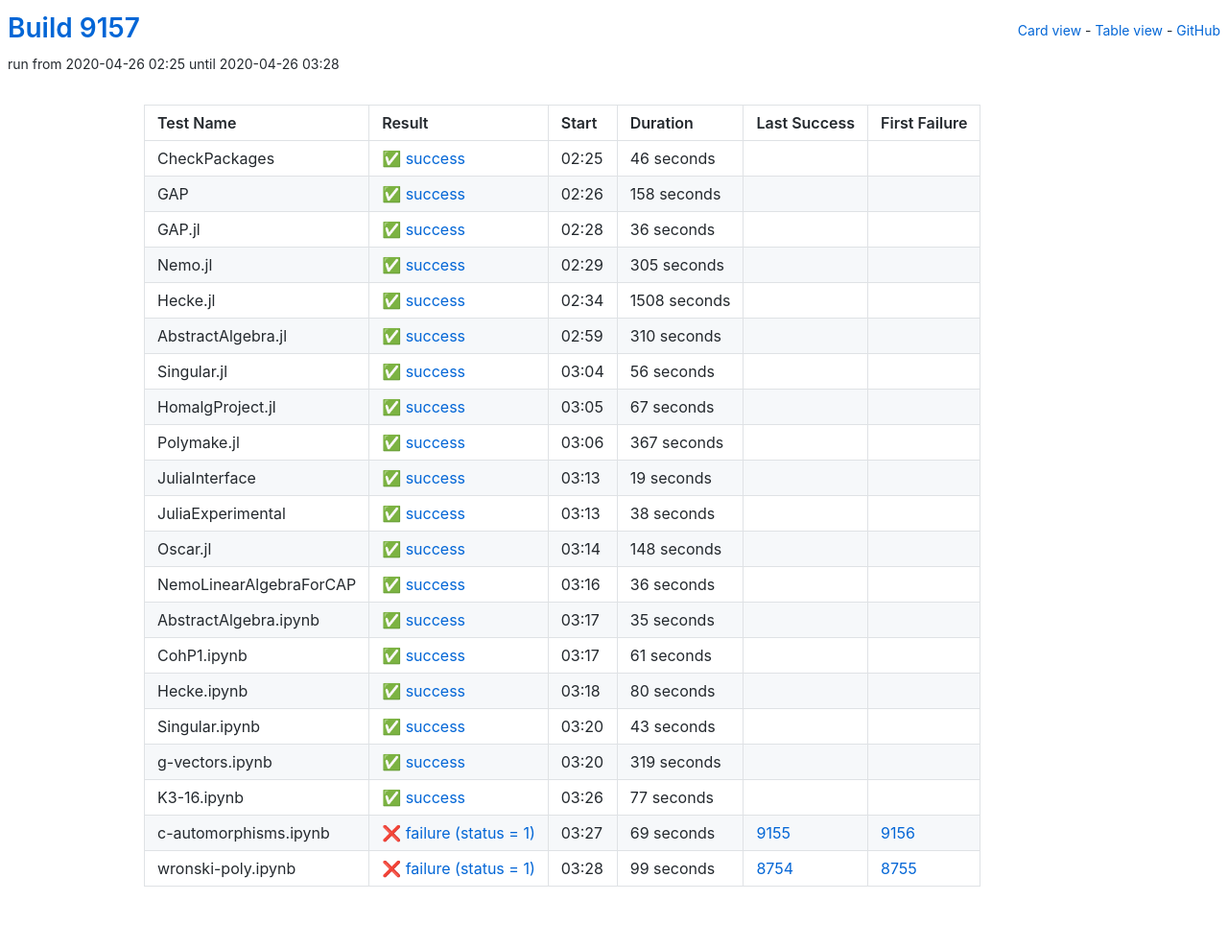
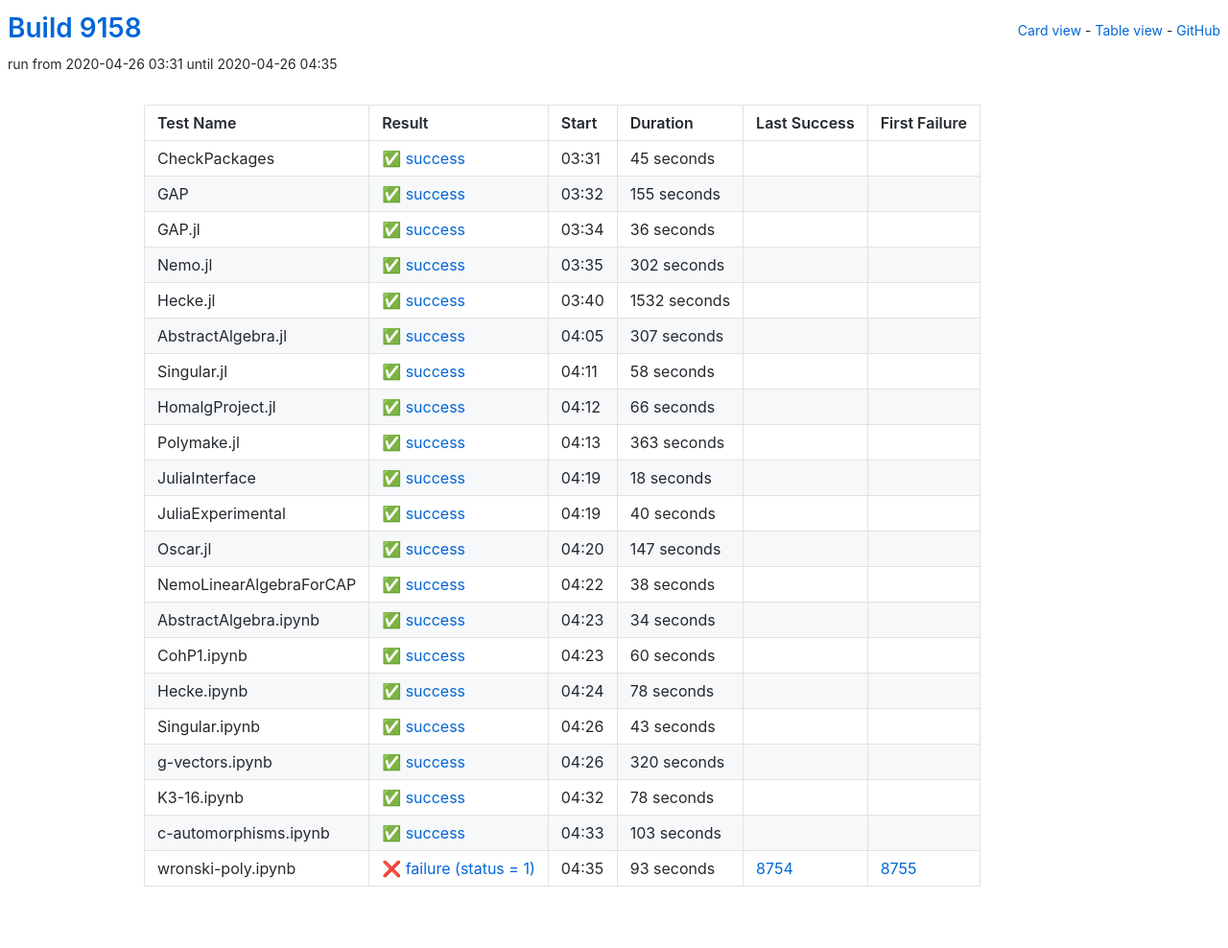
Before and after one commit to oscar-system/oscar-ci-status, a Jekyll site: the page built from table.html, in a window 1280 px wide. Shown: the whole page at 96% size. Built offline with Jekyll 4.4.1, drawn with Linux system fonts in a browser that asks for light colours.

Commit message:
Build 9158

```diff
--- a/_data/ci.yml
+++ b/_data/ci.yml
@@ -1,27 +1,27 @@
-build: 9157
-build_url: https://oscarci.mathematik.uni-kl.de/job/oscar/9157/
+build: 9158
+build_url: https://oscarci.mathematik.uni-kl.de/job/oscar/9158/
 job: oscar
 tests:
-- duration: 46
+- duration: 45
   exitcode: 0
   first_failure: false
   first_failure_url: null
   last_success: false
   last_success_url: null
-  log: https://oscarci.mathematik.uni-kl.de/job/oscar/9157/artifact/logs/build-9157/CheckPackages.log
+  log: https://oscarci.mathematik.uni-kl.de/job/oscar/9158/artifact/logs/build-9158/CheckPackages.log
   name: CheckPackages
-  start: 2020-04-26 02:25
+  start: 2020-04-26 03:31
   status: success
   success: true
-- duration: 158
+- duration: 155
   exitcode: 0
   first_failure: false
   first_failure_url: null
   last_success: false
   last_success_url: null
-  log: https://oscarci.mathematik.uni-kl.de/job/oscar/9157/artifact/logs/build-9157/GAP.log
+  log: https://oscarci.mathematik.uni-kl.de/job/oscar/9158/artifact/logs/build-9158/GAP.log
   name: GAP
-  start: 2020-04-26 02:26
+  start: 2020-04-26 03:32
   status: success
   success: true
 - duration: 36
@@ -30,86 +30,108 @@ tests:
   first_failure_url: null
   last_success: false
   last_success_url: null
-  log: https://oscarci.mathematik.uni-kl.de/job/oscar/9157/artifact/logs/build-9157/GAP.jl.log
+  log: https://oscarci.mathematik.uni-kl.de/job/oscar/9158/artifact/logs/build-9158/GAP.jl.log
   name: GAP.jl
-  start: 2020-04-26 02:28
+  start: 2020-04-26 03:34
   status: success
   success: true
-- duration: 305
+- duration: 302
   exitcode: 0
   first_failure: false
   first_failure_url: null
   last_success: false
   last_success_url: null
-  log: https://oscarci.mathematik.uni-kl.de/job/oscar/9157/artifact/logs/build-9157/Nemo.jl.log
+  log: https://oscarci.mathematik.uni-kl.de/job/oscar/9158/artifact/logs/build-9158/Nemo.jl.log
   name: Nemo.jl
-  start: 2020-04-26 02:29
+  start: 2020-04-26 03:35
   status: success
   success: true
-- duration: 1508
+- duration: 1532
   exitcode: 0
   first_failure: false
   first_failure_url: null
   last_success: false
   last_success_url: null
-  log: https://oscarci.mathematik.uni-kl.de/job/oscar/9157/artifact/logs/build-9157/Hecke.jl.log
+  log: https://oscarci.mathematik.uni-kl.de/job/oscar/9158/artifact/logs/build-9158/Hecke.jl.log
   name: Hecke.jl
-  start: 2020-04-26 02:34
+  start: 2020-04-26 03:40
   status: success
   success: true
-- duration: 310
+- duration: 307
   exitcode: 0
   first_failure: false
   first_failure_url: null
   last_success: false
   last_success_url: null
-  log: https://oscarci.mathematik.uni-kl.de/job/oscar/9157/artifact/logs/build-9157/AbstractAlgebra.jl.log
+  log: https://oscarci.mathematik.uni-kl.de/job/oscar/9158/artifact/logs/build-9158/AbstractAlgebra.jl.log
   name: AbstractAlgebra.jl
-  start: 2020-04-26 02:59
+  start: 2020-04-26 04:05
   status: success
   success: true
-- duration: 56
+- duration: 58
   exitcode: 0
   first_failure: false
   first_failure_url: null
   last_success: false
   last_success_url: null
-  log: https://oscarci.mathematik.uni-kl.de/job/oscar/9157/artifact/logs/build-9157/Singular.jl.log
+  log: https://oscarci.mathematik.uni-kl.de/job/oscar/9158/artifact/logs/build-9158/Singular.jl.log
   name: Singular.jl
-  start: 2020-04-26 03:04
+  start: 2020-04-26 04:11
   status: success
   success: true
-- duration: 67
+- duration: 66
   exitcode: 0
   first_failure: false
   first_failure_url: null
   last_success: false
   last_success_url: null
-  log: https://oscarci.mathematik.uni-kl.de/job/oscar/9157/artifact/logs/build-9157/HomalgProject.jl.log
+  log: https://oscarci.mathematik.uni-kl.de/job/oscar/9158/artifact/logs/build-9158/HomalgProject.jl.log
   name: HomalgProject.jl
-  start: 2020-04-26 03:05
+  start: 2020-04-26 04:12
   status: success
   success: true
-- duration: 367
+- duration: 363
   exitcode: 0
   first_failure: false
   first_failure_url: null
   last_success: false
   last_success_url: null
-  log: https://oscarci.mathematik.uni-kl.de/job/oscar/9157/artifact/logs/build-9157/Polymake.jl.log
+  log: https://oscarci.mathematik.uni-kl.de/job/oscar/9158/artifact/logs/build-9158/Polymake.jl.log
   name: Polymake.jl
-  start: 2020-04-26 03:06
+  start: 2020-04-26 04:13
   status: success
   success: true
-- duration: 19
+- duration: 18
   exitcode: 0
   first_failure: false
   first_failure_url: null
   last_success: false
   last_success_url: null
-  log: https://oscarci.mathematik.uni-kl.de/job/oscar/9157/artifact/logs/build-9157/JuliaInterface.log
+  log: https://oscarci.mathematik.uni-kl.de/job/oscar/9158/artifact/logs/build-9158/JuliaInterface.log
   name: JuliaInterface
-  start: 2020-04-26 03:13
+  start: 2020-04-26 04:19
+  status: success
+  success: true
+- duration: 40
+  exitcode: 0
+  first_failure: false
+  first_failure_url: null
+  last_success: false
+  last_success_url: null
+  log: https://oscarci.mathematik.uni-kl.de/job/oscar/9158/artifact/logs/build-9158/JuliaExperimental.log
+  name: JuliaExperimental
+  start: 2020-04-26 04:19
+  status: success
+  success: true
+- duration: 147
+  exitcode: 0
+  first_failure: false
+  first_failure_url: null
+  last_success: false
+  last_success_url: null
+  log: https://oscarci.mathematik.uni-kl.de/job/oscar/9158/artifact/logs/build-9158/Oscar.jl.log
+  name: Oscar.jl
+  start: 2020-04-26 04:20
   status: success
   success: true
 - duration: 38
@@ -118,64 +140,42 @@ tests:
   first_failure_url: null
   last_success: false
   last_success_url: null
-  log: https://oscarci.mathematik.uni-kl.de/job/oscar/9157/artifact/logs/build-9157/JuliaExperimental.log
-  name: JuliaExperimental
-  start: 2020-04-26 03:13
+  log: https://oscarci.mathematik.uni-kl.de/job/oscar/9158/artifact/logs/build-9158/NemoLinearAlgebraForCAP.log
+  name: NemoLinearAlgebraForCAP
+  start: 2020-04-26 04:22
   status: success
   success: true
-- duration: 148
+- duration: 34
   exitcode: 0
   first_failure: false
   first_failure_url: null
   last_success: false
   last_success_url: null
-  log: https://oscarci.mathematik.uni-kl.de/job/oscar/9157/artifact/logs/build-9157/Oscar.jl.log
-  name: Oscar.jl
-  start: 2020-04-26 03:14
+  log: https://oscarci.mathematik.uni-kl.de/job/oscar/9158/artifact/logs/build-9158/AbstractAlgebra.ipynb.log
+  name: AbstractAlgebra.ipynb
+  start: 2020-04-26 04:23
   status: success
   success: true
-- duration: 36
+- duration: 60
   exitcode: 0
   first_failure: false
   first_failure_url: null
   last_success: false
   last_success_url: null
-  log: https://oscarci.mathematik.uni-kl.de/job/oscar/9157/artifact/logs/build-9157/NemoLinearAlgebraForCAP.log
-  name: NemoLinearAlgebraForCAP
-  start: 2020-04-26 03:16
+  log: https://oscarci.mathematik.uni-kl.de/job/oscar/9158/artifact/logs/build-9158/CohP1.ipynb.log
+  name: CohP1.ipynb
+  start: 2020-04-26 04:23
   status: success
   success: true
-- duration: 35
+- duration: 78
   exitcode: 0
   first_failure: false
   first_failure_url: null
   last_success: false
   last_success_url: null
-  log: https://oscarci.mathematik.uni-kl.de/job/oscar/9157/artifact/logs/build-9157/AbstractAlgebra.ipynb.log
-  name: AbstractAlgebra.ipynb
-  start: 2020-04-26 03:17
-  status: success
-  success: true
-- duration: 61
-  exitcode: 0
-  first_failure: false
-  first_failure_url: null
-  last_success: false
-  last_success_url: null
-  log: https://oscarci.mathematik.uni-kl.de/job/oscar/9157/artifact/logs/build-9157/CohP1.ipynb.log
-  name: CohP1.ipynb
-  start: 2020-04-26 03:17
-  status: success
-  success: true
-- duration: 80
-  exitcode: 0
-  first_failure: false
-  first_failure_url: null
-  last_success: false
-  last_success_url: null
-  log: https://oscarci.mathematik.uni-kl.de/job/oscar/9157/artifact/logs/build-9157/Hecke.ipynb.log
+  log: https://oscarci.mathematik.uni-kl.de/job/oscar/9158/artifact/logs/build-9158/Hecke.ipynb.log
   name: Hecke.ipynb
-  start: 2020-04-26 03:18
+  start: 2020-04-26 04:24
   status: success
   success: true
 - duration: 43
@@ -184,52 +184,52 @@ tests:
   first_failure_url: null
   last_success: false
   last_success_url: null
-  log: https://oscarci.mathematik.uni-kl.de/job/oscar/9157/artifact/logs/build-9157/Singular.ipynb.log
+  log: https://oscarci.mathematik.uni-kl.de/job/oscar/9158/artifact/logs/build-9158/Singular.ipynb.log
   name: Singular.ipynb
-  start: 2020-04-26 03:20
+  start: 2020-04-26 04:26
   status: success
   success: true
-- duration: 319
+- duration: 320
   exitcode: 0
   first_failure: false
   first_failure_url: null
   last_success: false
   last_success_url: null
-  log: https://oscarci.mathematik.uni-kl.de/job/oscar/9157/artifact/logs/build-9157/g-vectors.ipynb.log
+  log: https://oscarci.mathematik.uni-kl.de/job/oscar/9158/artifact/logs/build-9158/g-vectors.ipynb.log
   name: g-vectors.ipynb
-  start: 2020-04-26 03:20
+  start: 2020-04-26 04:26
   status: success
   success: true
-- duration: 77
+- duration: 78
   exitcode: 0
   first_failure: false
   first_failure_url: null
   last_success: false
   last_success_url: null
-  log: https://oscarci.mathematik.uni-kl.de/job/oscar/9157/artifact/logs/build-9157/K3-16.ipynb.log
+  log: https://oscarci.mathematik.uni-kl.de/job/oscar/9158/artifact/logs/build-9158/K3-16.ipynb.log
   name: K3-16.ipynb
-  start: 2020-04-26 03:26
+  start: 2020-04-26 04:32
   status: success
   success: true
-- duration: 69
-  exitcode: 1
-  first_failure: 9156
-  first_failure_url: https://oscarci.mathematik.uni-kl.de/job/oscar/9156/
-  last_success: 9155
-  last_success_url: https://oscarci.mathematik.uni-kl.de/job/oscar/9155/
-  log: https://oscarci.mathematik.uni-kl.de/job/oscar/9157/artifact/logs/build-9157/c-automorphisms.ipynb.log
+- duration: 103
+  exitcode: 0
+  first_failure: false
+  first_failure_url: null
+  last_success: false
+  last_success_url: null
+  log: https://oscarci.mathematik.uni-kl.de/job/oscar/9158/artifact/logs/build-9158/c-automorphisms.ipynb.log
   name: c-automorphisms.ipynb
-  start: 2020-04-26 03:27
-  status: failure
-  success: false
-- duration: 99
+  start: 2020-04-26 04:33
+  status: success
+  success: true
+- duration: 93
   exitcode: 1
   first_failure: 8755
   first_failure_url: https://oscarci.mathematik.uni-kl.de/job/oscar/8755/
   last_success: 8754
   last_success_url: https://oscarci.mathematik.uni-kl.de/job/oscar/8754/
-  log: https://oscarci.mathematik.uni-kl.de/job/oscar/9157/artifact/logs/build-9157/wronski-poly.ipynb.log
+  log: https://oscarci.mathematik.uni-kl.de/job/oscar/9158/artifact/logs/build-9158/wronski-poly.ipynb.log
   name: wronski-poly.ipynb
-  start: 2020-04-26 03:28
+  start: 2020-04-26 04:35
   status: failure
   success: false
```
Also changed, not shown: README.md.
